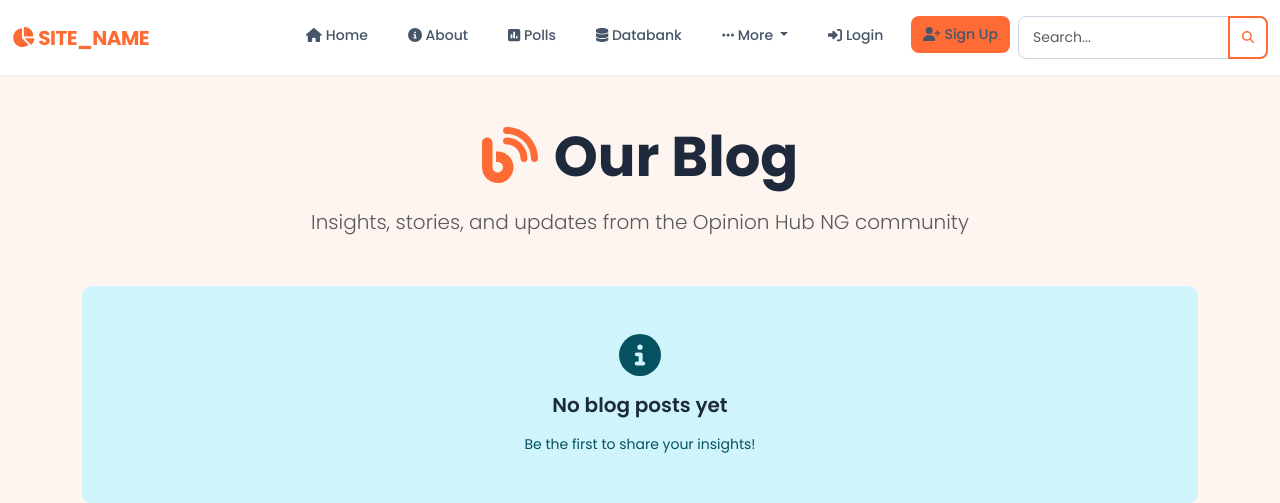
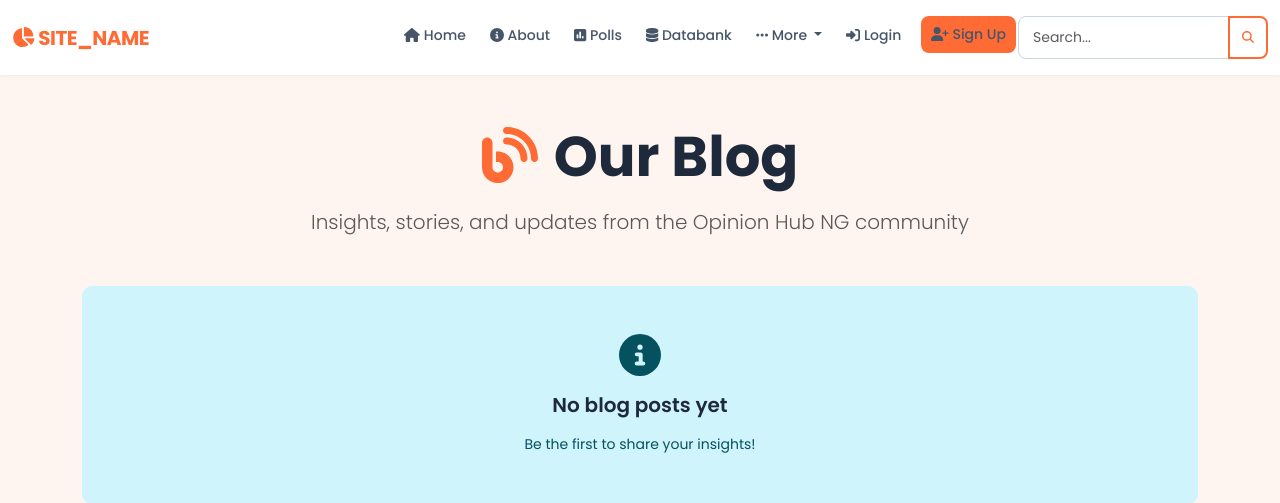
Before and after one commit to kaydellion/opinion_hub, a PHP site: page /opinion/blog.php in a window 1280 px wide. Shown: the top 503 px of the page. Run offline with PHP 8.4, Linux system fonts and the light colour scheme; data that the repository does not hold is empty; a stand-in replaces the project's code that opens the database connection; some libraries are stand-ins or nearby versions.

Commit message:
style: adjust margin and padding for button elements in header

```diff
--- a/header.php
+++ b/header.php
@@ -94,8 +94,8 @@ if (!isset($_SESSION['ads_checked'])) {
             color: var(--gray-600) !important;
             font-size: 14px;
             font-weight: 500;
-            margin: 0 8px;
-            padding: 8px 12px !important;
+            margin: 0 2px;
+            padding: 8px 10px !important;
             transition: all 0.2s;
             border-radius: 6px;
         }
```
